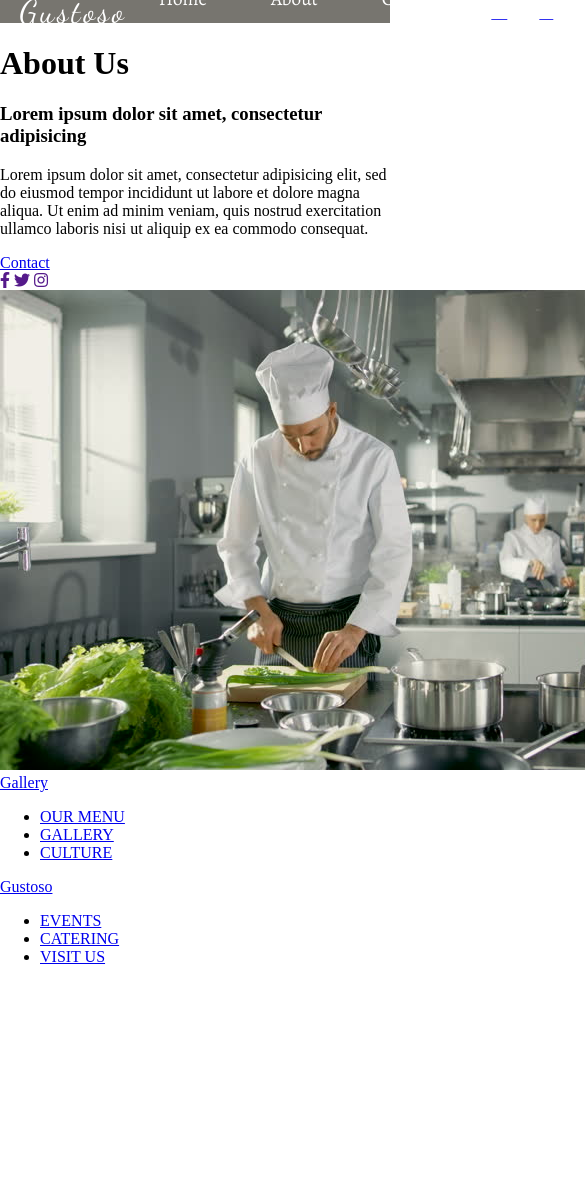
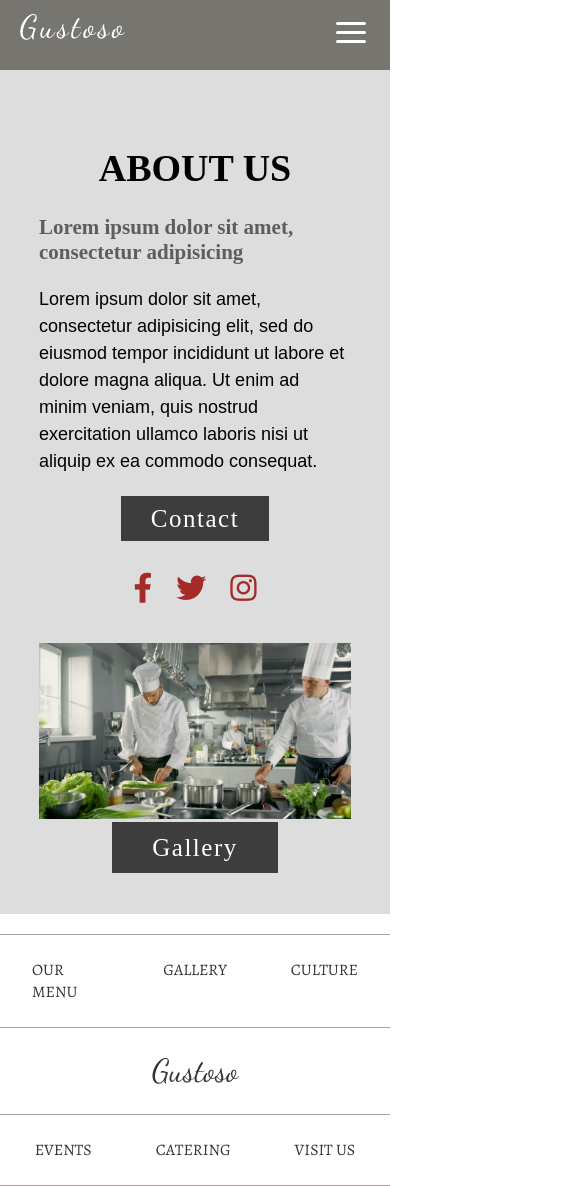
Before and after one commit to markorai/BakeryHomework, a plain HTML site: page pages/about.html in a window 390 px wide. Shown: the top 1186 px of the page, 585 px wide, since content can reach past the window. Before the commit the page ends 982 px from the top, so only its background shows below. Drawn offline with nearby package versions, Linux system fonts and the light colour scheme; a small style sheet from the web is missing.

Commit message:
Added style to about us page

```diff
--- a/styles/about.css
+++ b/styles/about.css
@@ -6,6 +6,10 @@ body{
     margin: 0;
     padding: 0;
     box-sizing: border-box;
+    overflow-x: hidden;
+    background-repeat: no-repeat;
+    background-attachment:fixed;
+    background-size: cover;
     overflow-x: hidden;
 }
 .logo{
@@ -75,7 +79,7 @@ body{
     margin-right: 10%;
 
   }
-.icons a i{
+  .icons >a> i{
     color: #fff;
     padding: 0 1rem;
     display: flex;
@@ -83,3 +87,320 @@ body{
     align-items: center;
 
   }
+  .icons > a{
+    text-decoration: none;
+  }
+
+.section{
+	width: 100%;
+	min-height: 100vh;
+	background-color: #ddd;
+}
+.container{
+	width: 80%;
+	display: block;
+	margin:auto;
+	padding-top: 100px;
+}
+.content-section{
+	float: left;
+	width: 55%;
+}
+.image-section{
+	float: right;
+	width: 40%;
+}
+.image-section img{
+	width: 100%;
+	height: auto;
+}
+.content-section .title{
+	text-transform: uppercase;
+	font-size: 28px;
+}
+.content-section .content h3{
+	margin-top: 20px;
+	color:#5d5d5d;
+	font-size: 21px;
+}
+.content-section .content p{
+	margin-top: 10px;
+	font-family: sans-serif;
+	font-size: 18px;
+	line-height: 1.5;
+}
+.content-section .content .button{
+	margin-top: 30px;
+}
+.content-section .content .button a{
+	background-color: #3d3d3d;
+	padding:12px 40px;
+	text-decoration: none;
+	color:#fff;
+	font-size: 25px;
+	letter-spacing: 1.5px;
+}
+.content-section .content .button a:hover{
+	background-color: #a52a2a;
+	color:#fff;
+}
+.content-section .social{
+	margin: 40px 40px;
+}
+.content-section .social i{
+	color:#a52a2a;
+	font-size: 30px;
+	padding:0px 10px;
+}
+.content-section .social i:hover{
+	color:#3d3d3d;
+}
+.image-section > .button{
+  position: relative;
+  text-align: center;
+  margin-top: 5%;
+}
+.image-section > .button > a{
+  text-align: center;
+  text-decoration: none;
+  background-color: #3d3d3d;
+	padding:12px 40px;
+	text-decoration: none;
+	color:#fff;
+	font-size: 25px;
+	letter-spacing: 1.5px;
+}
+.image-section > .button > a:hover{
+  background-color: #a52a2a;
+	color:#fff;
+}
+.navbarbottom{
+    display: flex;
+    justify-content: space-between;
+    align-items: center;
+    background-color: transparent;
+    height: 11vw;
+    opacity: .8;
+    border-color: black;
+    border-bottom: 20px;
+    border-bottom-width: thin;
+
+}
+.navlinks{
+    display: flex;
+    width: 100%;
+}
+.navlinks ul{
+    display: flex;
+    width: 100%;
+    justify-content: center;
+    margin: 0;
+    padding: 0;
+   border-top: 1px solid rgb(145, 137, 137);
+  border-bottom: 1px solid rgb(145, 137, 137);
+}
+
+
+.navlinks li{
+    list-style-type: none;
+}
+.navlinks a{
+    text-decoration: none;
+    color: rgb(0, 0, 0);
+    font-family: 'Alegreya', serif;
+    font-size: 1.3rem;
+    padding: 1rem;
+    margin: .5rem 1rem;
+    display: block;
+
+}
+
+.navlinks .log{
+  font-family: 'Dancing Script', cursive;
+  font-size: 2rem;
+}
+
+.navlinks a:hover{
+    background-color: rgba(201, 201, 2, 0.623);
+}
+
+
+.navlinks.log{
+    font-family: 'Dancing Script', cursive;
+    color: #ffff;
+    letter-spacing: 3px;
+    font-size: 3rem;
+    margin-left: 5%;
+    text-decoration: none;
+}
+
+    @media only screen and (max-width: 480px){
+        header{
+          min-height: 15vw;
+      }
+      .logo{
+          margin-top: 8px;
+      }
+      .navbar{
+          height: 18vw;
+          flex-direction: column;
+          align-items: flex-start;
+      }
+      .toggle_button{
+          display: flex;
+      }
+      .nav-links{
+          display: none;
+          width: 100%;
+      }
+      .nav-links ul{
+          width: 100%;
+          flex-direction: column;
+          margin-top: 10px;
+      }
+      .nav-links li a{
+          padding: .3rem 1rem;
+      }
+      .nav-links li{
+          text-align: center;
+      }
+      .nav-links.active{
+          display: flex;
+          top: 0;
+          height: 50vw;
+          background-color: #56534C;
+      }
+      .icons{
+        display: none;
+      }
+
+	.container{
+	width: 80%;
+	display: block;
+	margin:auto;
+	padding-top:50px;
+}
+.content-section{
+	float:none;
+	width:100%;
+	display: block;
+	margin:auto;
+}
+.image-section{
+	float:none;
+	width:100%;
+  padding-bottom: 4%;
+
+}
+.image-section img{
+	width: 100%;
+	height: auto;
+	display: block;
+	margin:auto;
+}
+.content-section .title{
+	text-align: center;
+	font-size: 19px;
+}
+.content-section .content .button{
+	text-align: center;
+}
+.content-section .content .button a{
+	padding:9px 30px;
+}
+.content-section .social{
+	text-align: center;
+}
+.navbarbottom{
+    display: flex;
+    flex-direction: column;
+    margin-top: 5%;
+}
+.navlinks{
+    display: flex;
+    flex-direction: column;
+}
+.navlinks > ul{
+    display: flex;
+}
+.navlinks .log{
+    display: flex;
+    justify-content: center;
+}
+.navlinks > ul > li >a{
+    font-size: 1rem;
+}
+}
+@media screen and (min-width:480px) and (max-width:768px) {
+  .section{
+    min-height: 80vw;
+  }
+  header{
+    min-height: 100vw;
+}
+.navbar{
+    height: 12vw;
+    width: 100%;
+}
+.nav-links li a{
+    font-size: 1.3rem;
+    margin-right: 5px;
+}
+.nav-links{
+    width: 100%;
+}
+.icons{
+    display: none;
+}
+.image-section > .button{
+  margin-top: 8%;
+}
+.image-section > .button > a{
+  padding: 12px 20px;
+}
+.navbarbottom{
+    display: flex;
+    flex-direction: column;
+    margin-top: 5%;
+    width: 100%;
+}
+.navlinks{
+    display: flex;
+    flex-direction: column;
+}
+.navlinks > ul{
+    display: flex;
+}
+.navlinks .log{
+    display: flex;
+    justify-content: center;
+}
+.navlinks > ul > li >a{
+    font-size: 1rem;
+}
+}
+@media screen and (min-width:768px) and (max-width:1150px)  {
+  .section{
+    min-height: 70vw;
+  }
+    .navbarbottom{
+        display: flex;
+        flex-direction: column;
+        margin-top: 1%;
+        width: 100%;
+    }
+    .navlinks{
+        display: flex;
+        flex-direction: column;
+    }
+    .navlinks > ul{
+        display: flex;
+    }
+    .navlinks .log{
+        display: flex;
+        justify-content: center;
+    }
+    .navlinks > ul > li >a{
+        font-size: 1rem;
+    }
+}
```
Lines whose indentation alone changed are shown as unchanged.
